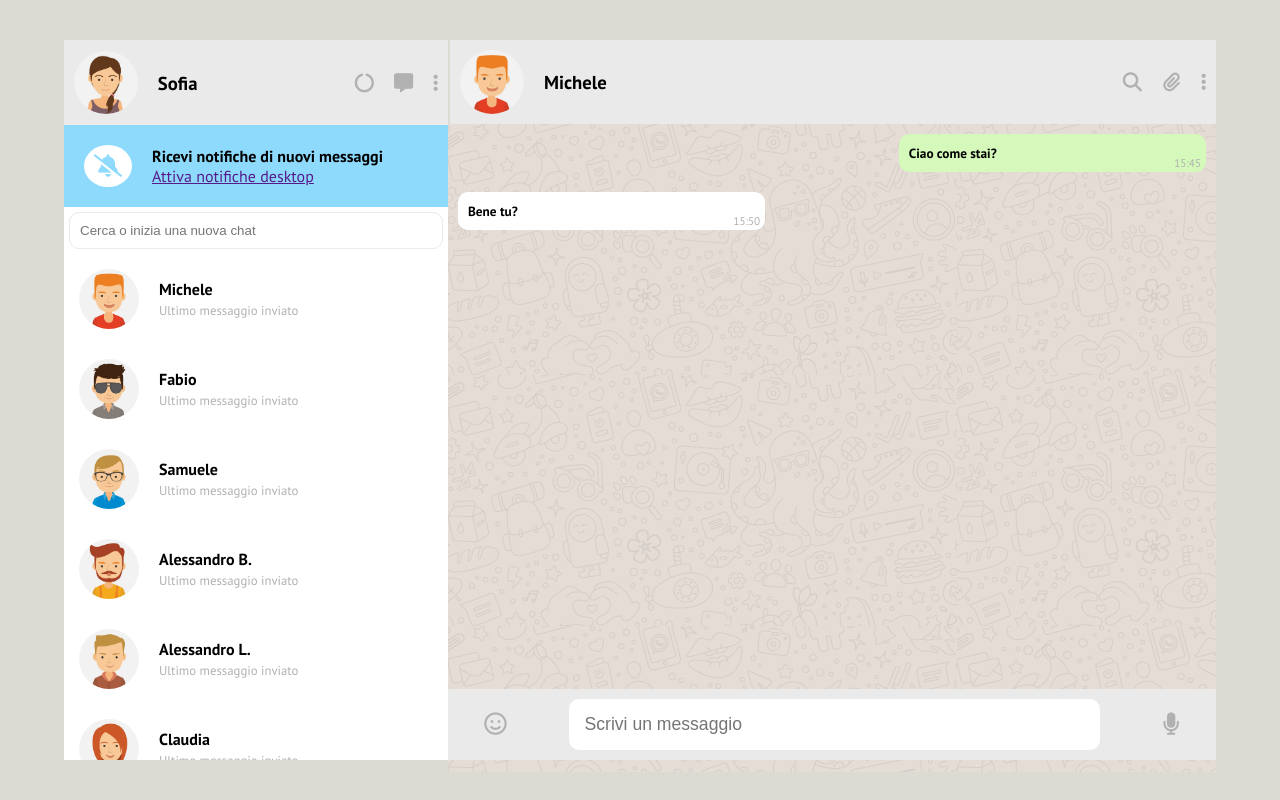
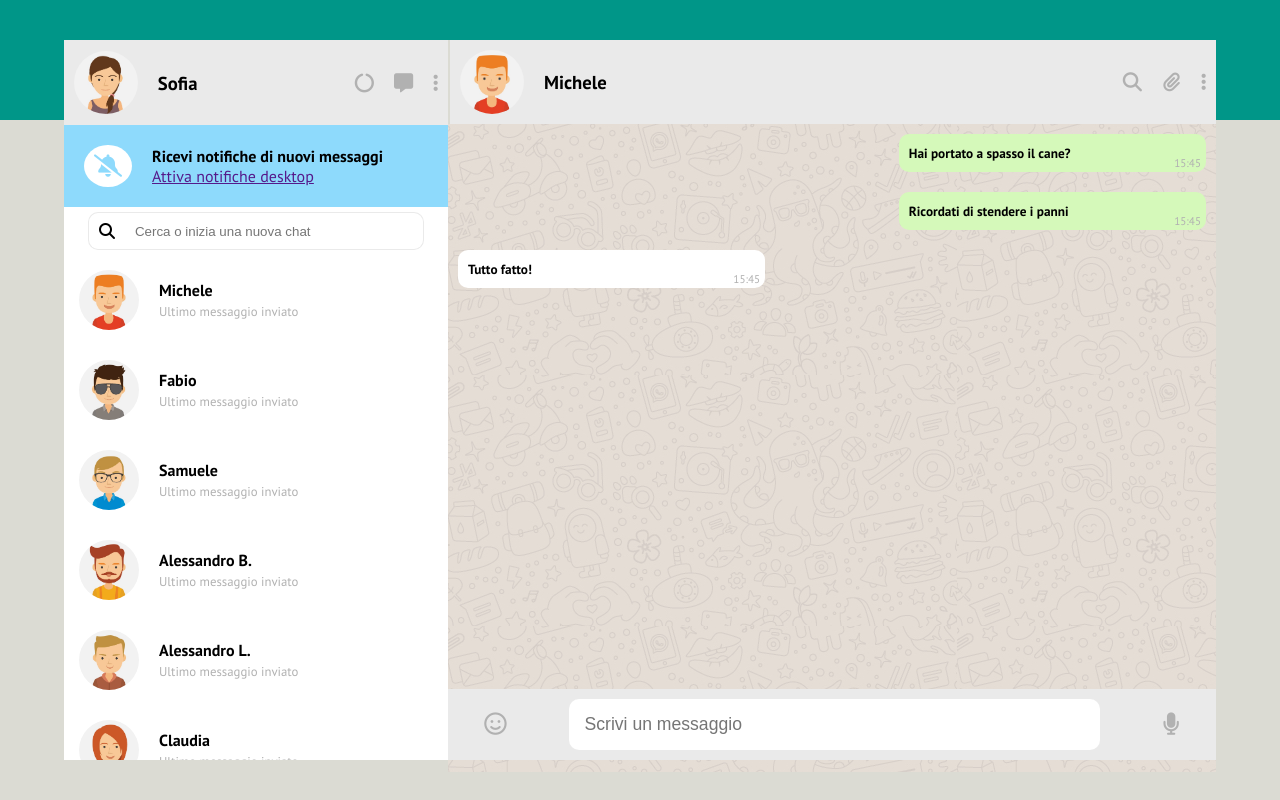
Before and after one commit to LuisJann/vue-boolzapp, a plain HTML site: page index.html in a window 1280 px wide. Drawn offline with nearby package versions, Linux system fonts and the light colour scheme.

Commit message:
add  dynamic message

```diff
--- a/css/style.css
+++ b/css/style.css
@@ -22,6 +22,17 @@ img{
     background-color: #dbdbd3;
     display: flex;
     align-items: center;
+    position: relative;
+}
+
+.green-bar{
+    background-color: #009688;
+    height: 15vh;
+    width: 100%;
+    position: absolute;
+    top: 0%;
+    left: 0%;
+    z-index: 0;
 }
 
 .container-small{
@@ -30,6 +41,7 @@ img{
     margin: 0% auto;
     background-color: white;
     max-width: 1200px;
+    min-width: 900px;
     display: flex;
 }
 
@@ -45,6 +57,7 @@ img{
     min-height: 85px;
     display: flex;
     justify-content: space-between;
+    z-index: 999;
 }
 
 .icons{
@@ -57,6 +70,7 @@ img{
     font-size: 1.2rem;
     color: #b1b1b1;
 }
+
 
 .user-info{
     display: flex;
@@ -78,6 +92,7 @@ img{
     padding: 20px;
     display: flex;
     align-items: center;
+    z-index: 998;
 }
 
 .alert-notifications i{
@@ -88,13 +103,35 @@ img{
     font-size: 1.4rem;
 }
 
+
+.search-bar{
+    width: 100%;
+    padding: 5px;
+    display: flex;
+    justify-content: center;
+    margin: 0 auto;
+}
+
+.search-bar i{
+    background-color: white;
+    padding: 10px;
+    border: 1px solid #eaeaea;
+    border-radius: 10px 0px 0px 10px ;
+    border-right: 0;
+    cursor: pointer;
+}
+
+.search-bar i:hover{
+    background-color:rgba(233,235,235, .5);
+}
+
 .filter{
     padding: 10px;
-    border-radius: 10px;
+    border-radius: 0 10px 10px 0;
     border: 1px solid #eaeaea;
-    margin: 5px;
+    width: 80%;
+    border-left: 0;
 }
-
 .alert-notifications h4, a{
     padding-left: 20px;
 }
@@ -240,3 +277,7 @@ img{
     flex-direction: column;
     align-items: flex-end;
 }
+
+.none{
+    display: none;
+}
--- a/index.html
+++ b/index.html
@@ -15,6 +15,8 @@
 <body>
     <div id="app">
         <div class="container">
+            <div class="green-bar">
+            </div>
             <div class="container-small">
                 <div class="side-list">
                     <div class="my-profile">
@@ -35,7 +37,10 @@
                             <a href="">Attiva notifiche desktop</a>
                         </div>
                     </div>
-                    <input class="filter" type="text" placeholder= "Cerca o inizia una nuova chat">
+                    <div class="search-bar">
+                        <label for="search-input"><i class="fa-solid fa-magnifying-glass"></i></label>
+                        <input id="search-input" class="filter" type="text" placeholder= "Cerca o inizia una nuova chat">
+                    </div>
                     <div class="chat-list">
                         <div v-for="(user, index) in contacts" class="user-chat">
                             <img :src="`img/avatar${user.avatar}.jpg`" alt="profile image">
@@ -55,8 +60,8 @@
                  <div class="chat-side">
                      <div class="header-chat-profile">
                         <div class="user-chat-info">
-                            <img src="img/avatar_1.jpg" alt="profile image">
-                            <h3>Michele</h3>
+                            <img :src="`img/avatar${contacts[activeContact].avatar}.jpg`" alt="profile image">
+                            <h3>{{contacts[activeContact].name}}</h3>
                         </div>
                         <div class="icon-menu-chat">
                             <i class="fa-solid fa-magnifying-glass"></i>
@@ -65,18 +70,14 @@
                         </div>
                      </div>
                      <div class="chat">
-                        <div class="message-send">
-                            <div class="send">
-                               <h5>Ciao come stai?</h5>
-                               <span>15:45</span>
+                        <div v-for="(messaggio, index) in contacts[activeContact].messages">
+                            <div :class="messaggio.status === `sent` ? `message-send`:`message-recive`">
+                                <div :class="messaggio.status === `sent` ? `send`:`recive`">
+                                    <h5>{{messaggio.message}}</h5>
+                                    <span>15:45</span>
+                                </div>
                             </div>
                         </div>
-                         <div class="message-recive">
-                             <div class="recive">
-                                <h5>Bene tu?</h5>
-                                <span>15:50</span>
-                            </div>
-                         </div>
                      </div>
                      <div class="footer-chat">
                         <i class="fa-regular fa-face-smile"></i>
--- a/js/script.js
+++ b/js/script.js
@@ -4,6 +4,7 @@ createApp({
     data(){
         return{
             sendMessage : [],
+            activeContact: 0,
             contacts: [
                 {
                     name: 'Michele',
@@ -168,5 +169,5 @@ createApp({
                 }
             ]
         }
-    },
+    }
 }).mount("#app")
```
